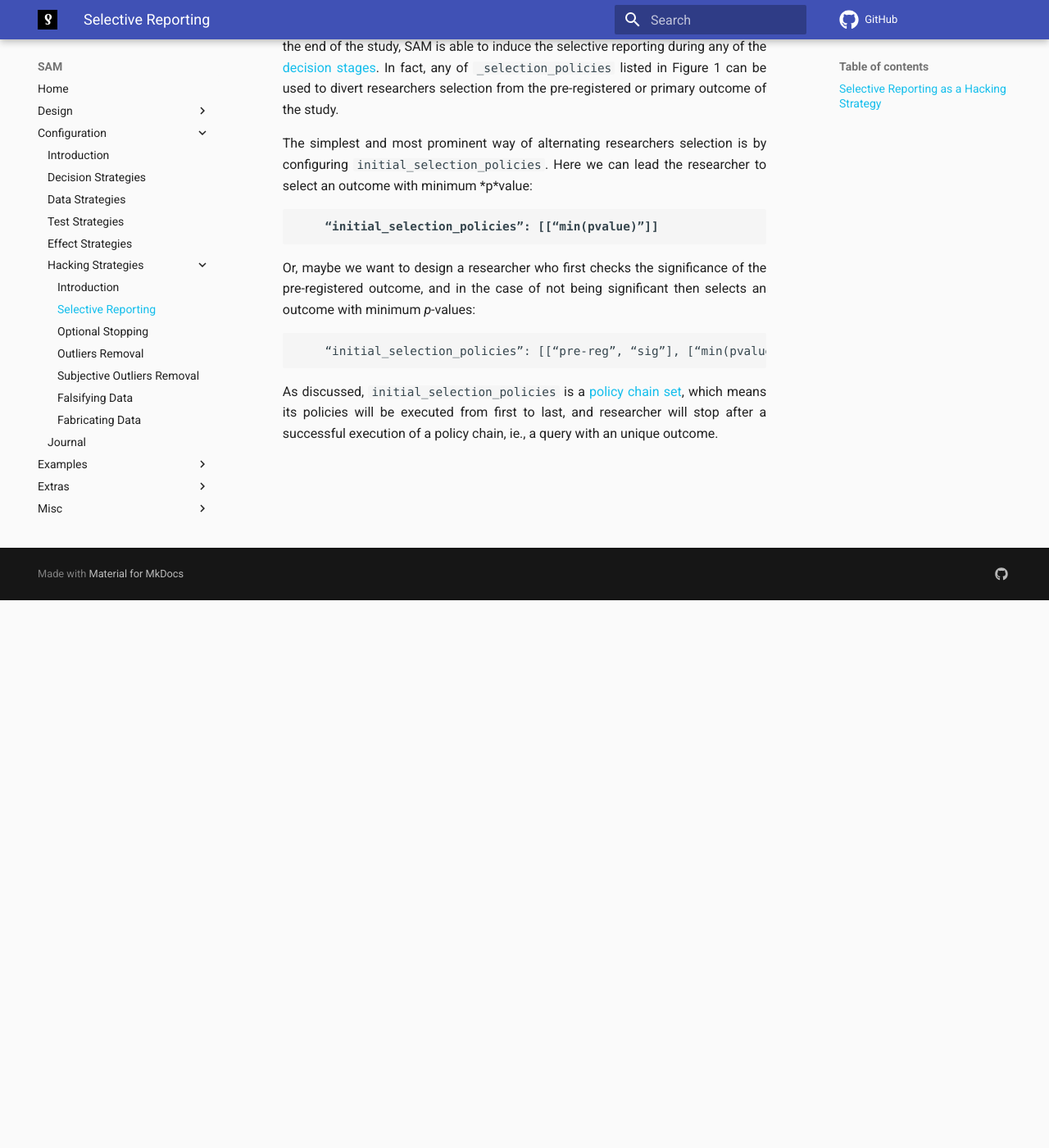
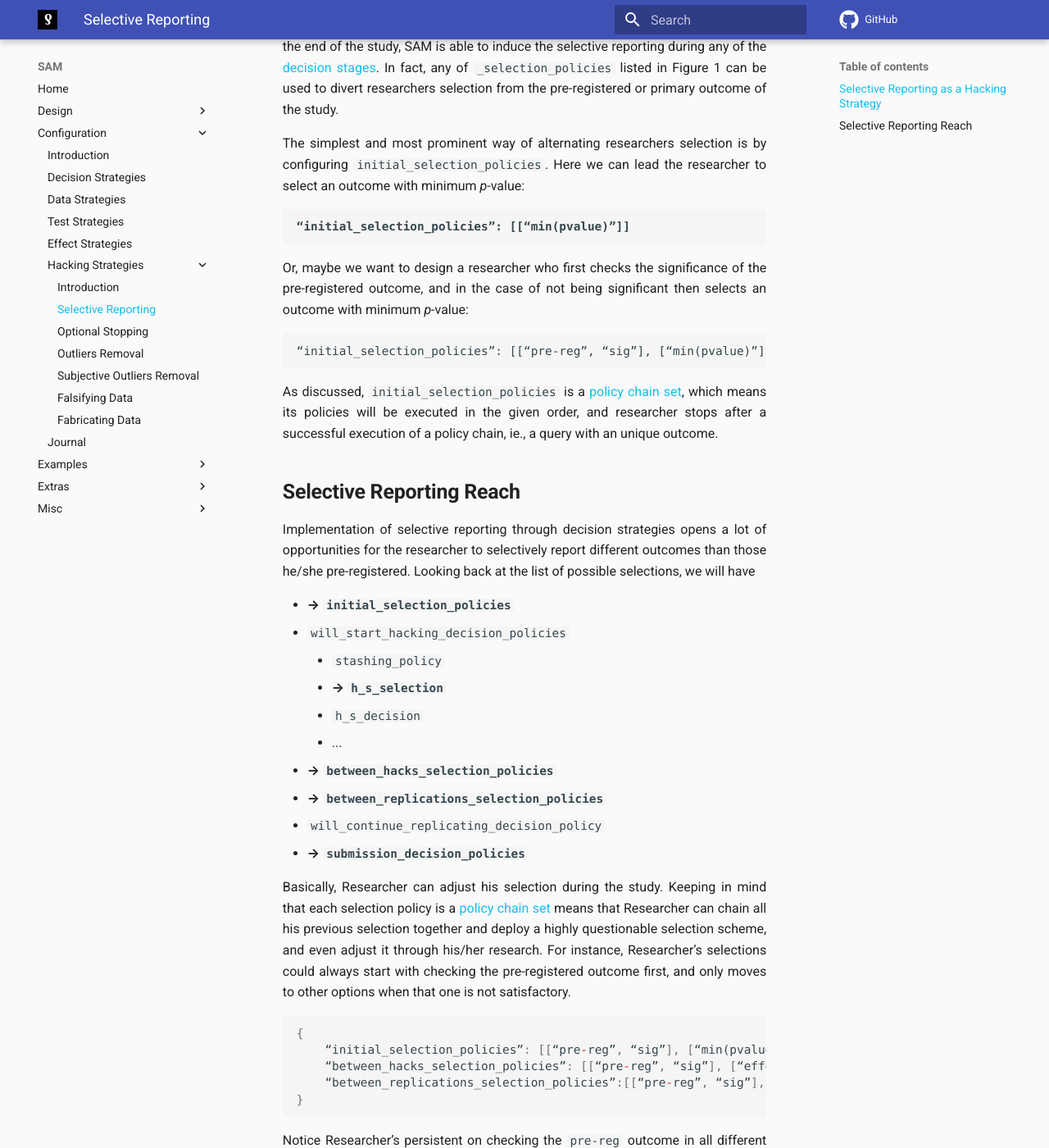
Before and after one commit to amirmasoudabdol/Bilbo, an MkDocs documentation site: the page built from docs/hacking-strategies/selective-reporting.md, in a window 1280 px wide and 1400 px high, scrolled down 668 px. Shown: the whole window at 82% size. Built offline with MkDocs 1.6.1 and Material for MkDocs 9.7.7, drawn with Linux system fonts in a browser that asks for light colours; some web fonts are replaced; comment, search, counter and statistics services are not loaded; some of the changed text lies outside the part shown.

Commit message:
adding some more text to selective-reporting

````diff
--- a/docs/hacking-strategies/selective-reporting.md
+++ b/docs/hacking-strategies/selective-reporting.md
@@ -1,6 +1,6 @@
 # Selective Reporting
 
-Selective reporting is among the most prominent questionable research practices [cite, cite]. It is also among the methods with highest defensibility. However, it has been argued that it has a devastating effect on our research. It gives the researcher a path to select any dependent variables from any treatment group, and present it as the primary outcome. Even if it is not as apparent as discussed, it often allows the researcher to experiment with outcome variables and choose the *satisfactory* — e.g., significant — outcome variable.
+Selective reporting is among the most prevalent questionable research practices [cite, cite]. It also sits high in the list of defensible QRPs among researchers [cite]. Despite its popularity and prevalent, it has been shown and argued that it has a devastating effect on our research. It gives the researcher a path to select any dependent variables from any treatment group, and present it as the primary outcome. This often allows the researcher to experiment with outcome variables and choose the *satisfactory* — e.g., significant — outcome variable.
 
 As selective reporting often mainly induced in research in the form of a decision, SAM models this specific hacking strategy using the decision strategy. While the description of [decision strategy](decision-strategy.md) and [research workflow](research-workflow.md) should already be sufficient enough for the reader on how this method is being deployed in SAM, we use this section to elaborate on the implementation and implication of selective reporting.
 
@@ -10,16 +10,45 @@ Unlike other hacking strategies, selective reporting is not being included in th
 
 While most simulation studies apply the selective reporting in the beginning or at the end of the study, SAM is able to induce the selective reporting during any of the [decision stages](decision-strategy.md). In fact, any of `_selection_policies` listed in Figure 1 can be used to divert researchers selection from the pre-registered or primary outcome of the study.
 
-The simplest and most prominent way of alternating researchers selection is by configuring `initial_selection_policies`. Here we can lead the researcher to select an outcome with minimum *p*value:
+The simplest and most prominent way of alternating researchers selection is by configuring `initial_selection_policies`. Here we can lead the researcher to select an outcome with minimum *p*-value:
 
 ```
-	“initial_selection_policies”: [[“min(pvalue)”]]
+“initial_selection_policies”: [[“min(pvalue)”]]
 ```
 
-Or, maybe we want to design a researcher who first checks the significance of the pre-registered outcome, and in the case of not being significant then selects an outcome with minimum *p*-values:
+Or, maybe we want to design a researcher who first checks the significance of the pre-registered outcome, and in the case of not being significant then selects an outcome with minimum *p*-value:
 
 ```
-	“initial_selection_policies”: [[“pre-reg”, “sig”], [“min(pvalue)”]]
+“initial_selection_policies”: [[“pre-reg”, “sig”], [“min(pvalue)”]]
 ```
 
-As discussed, `initial_selection_policies` is a [policy chain set](decision-strategy.md#policy-chain-set), which means its policies will be executed from first to last, and researcher will stop after a successful execution of a policy chain, ie., a query with an unique outcome.
+As discussed, `initial_selection_policies` is a [policy chain set](decision-strategy.md#policy-chain-set), which means its policies will be executed in the given order, and researcher stops after a successful execution of a policy chain, ie., a query with an unique outcome.
+
+## Selective Reporting Reach
+
+Implementation of selective reporting through decision strategies opens a lot of opportunities for the researcher to selectively report different outcomes than those he/she pre-registered. Looking back at the list of possible selections, we will have
+
+- **→ `initial_selection_policies`**
+- `will_start_hacking_decision_policies`
+    - `stashing_policy`
+    - **→ `h_s_selection`**
+    - `h_s_decision`
+    - ...
+- **→ `between_hacks_selection_policies`**
+- **→ `between_replications_selection_policies`**
+- `will_continue_replicating_decision_policy`
+- **→ `submission_decision_policies`**
+
+Basically, Researcher can adjust his selection during the study. Keeping in mind that each selection policy is a [policy chain set](decision-strategy.md#policy-chain-set) means that Researcher can chain all his previous selection together and deploy a highly questionable selection scheme, and even adjust it through his/her research. For instance, Researcher’s selections could always start with checking the pre-registered outcome first, and only moves to other options when that one is not satisfactory.
+
+```json
+{
+	“initial_selection_policies”: [[“pre-reg”, “sig”], [“min(pvalue)”]],
+	“between_hacks_selection_policies”: [[“pre-reg”, “sig”], [“effect > 0”, “min(pvalue)”], [“effect < 0”, “max(pvalue)”],
+	“between_replications_selection_policies”:[[“pre-reg”, “sig”], [“effect > 0”, “min(pvalue)”], [“sig”, “min(pvalue)”]]
+}
+```
+
+Notice Researcher’s persistent on checking the `pre-reg` outcome in all different selection stages, and only accepting it when it is significant. This likely leads to an exceptionally hard to detect selective reporting.
+
+Moreover, as previously discussed, each hacking strategy get to have their own set of selection policies. This means we can specifically tune a hacking strategy to achieve a certain goal; therefore, incorporating selective reporting into each hacking strategy and the entire [hacking workflow](decision-strategey.md#hacking-workflow).
````
